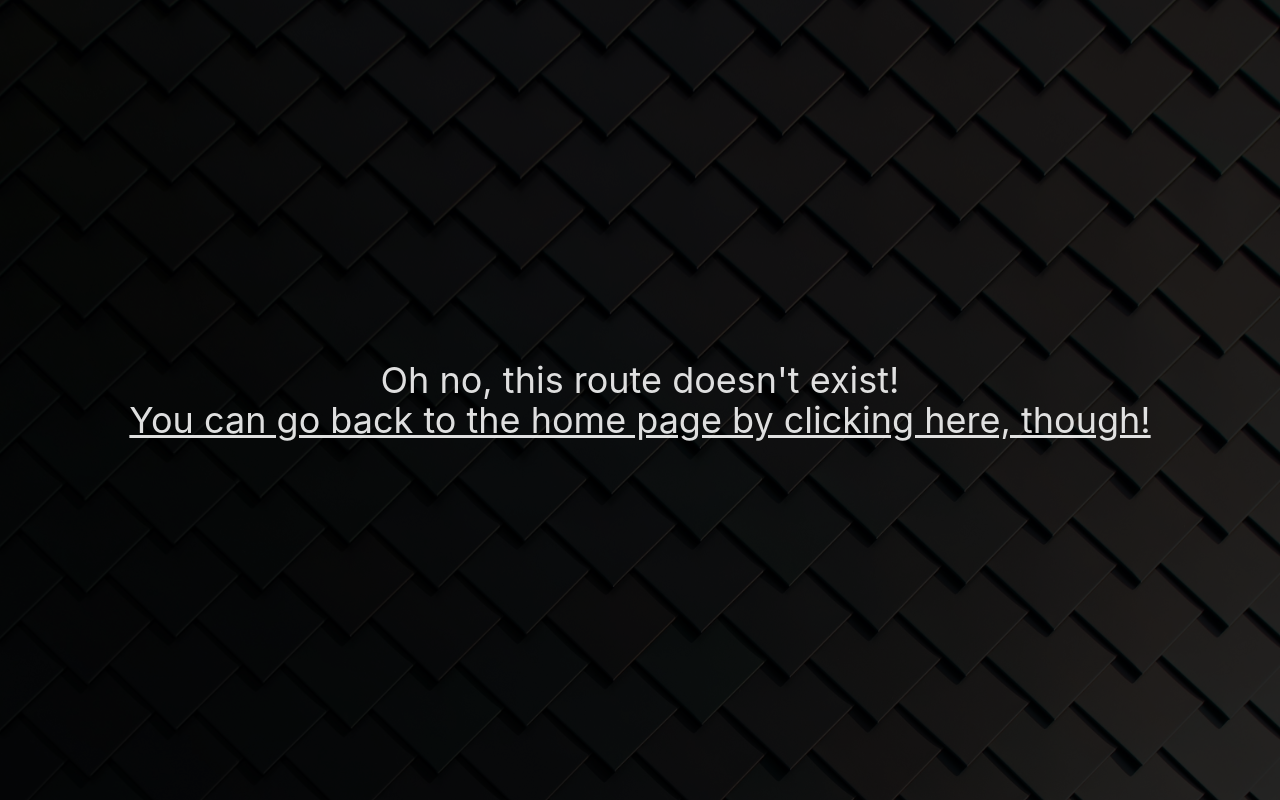
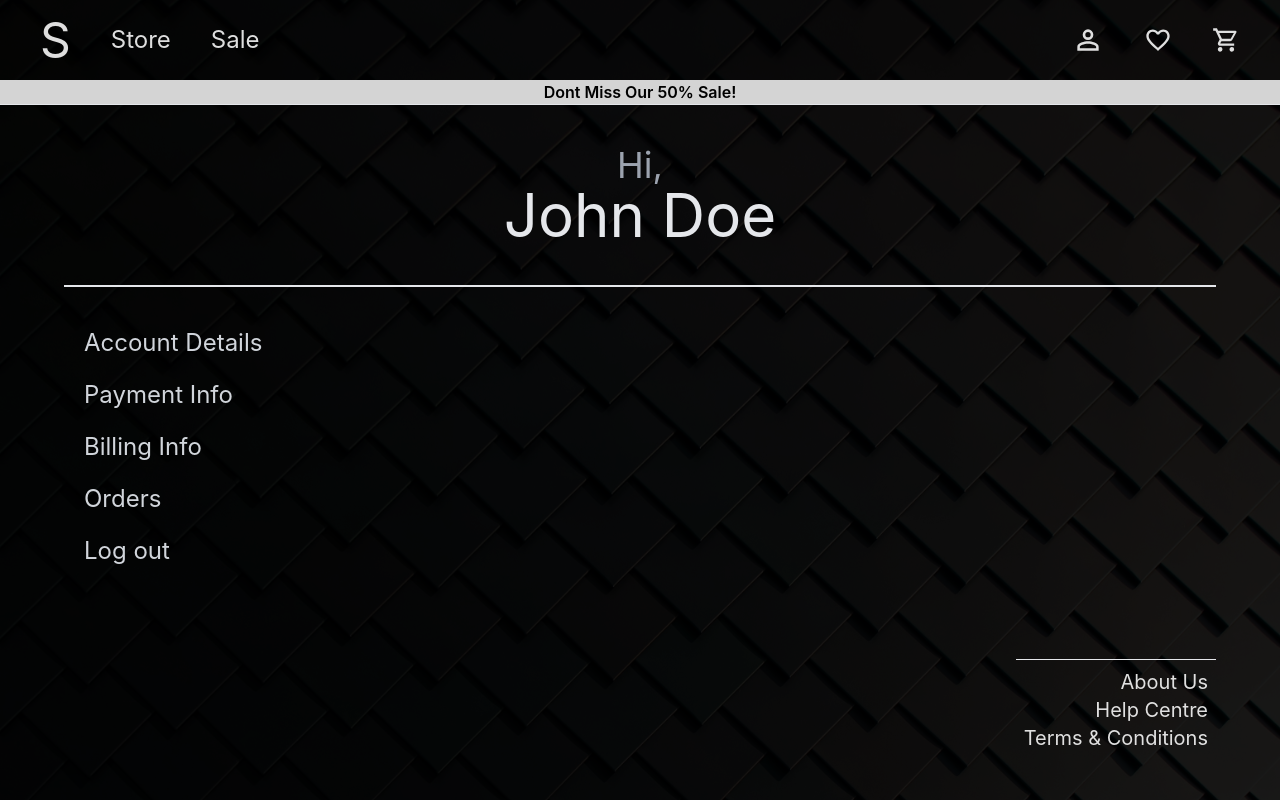
Before and after one commit to Jared588/shopping-cart, a React (Vite) app: page /account in a window 1280 px wide. Built offline with nearby package versions, Linux system fonts and the light colour scheme.

Commit message:
Add Account page

```diff
--- a/src/components/Header.jsx
+++ b/src/components/Header.jsx
@@ -23,7 +23,9 @@ function Header() {
                     </Link>
                 </nav>
                 <nav aria-label='secondary-nav' className="hidden items-center justify-center text-2xl space-x-10 *:cursor-pointer md:flex md:visible">
-                    <svg className="w-8" xmlns="http://www.w3.org/2000/svg" viewBox="0 0 24 24"><title>account-outline</title><path d="M12,4A4,4 0 0,1 16,8A4,4 0 0,1 12,12A4,4 0 0,1 8,8A4,4 0 0,1 12,4M12,6A2,2 0 0,0 10,8A2,2 0 0,0 12,10A2,2 0 0,0 14,8A2,2 0 0,0 12,6M12,13C14.67,13 20,14.33 20,17V20H4V17C4,14.33 9.33,13 12,13M12,14.9C9.03,14.9 5.9,16.36 5.9,17V18.1H18.1V17C18.1,16.36 14.97,14.9 12,14.9Z" fill="rgba(255, 255, 255, 0.87)" /></svg>
+                    <Link to='/account'>
+                        <svg className="w-8" xmlns="http://www.w3.org/2000/svg" viewBox="0 0 24 24"><title>account-outline</title><path d="M12,4A4,4 0 0,1 16,8A4,4 0 0,1 12,12A4,4 0 0,1 8,8A4,4 0 0,1 12,4M12,6A2,2 0 0,0 10,8A2,2 0 0,0 12,10A2,2 0 0,0 14,8A2,2 0 0,0 12,6M12,13C14.67,13 20,14.33 20,17V20H4V17C4,14.33 9.33,13 12,13M12,14.9C9.03,14.9 5.9,16.36 5.9,17V18.1H18.1V17C18.1,16.36 14.97,14.9 12,14.9Z" fill="rgba(255, 255, 255, 0.87)" /></svg>
+                    </Link>
                     <Link to='/wishlist'>
                         <svg className="w-7" xmlns="http://www.w3.org/2000/svg" viewBox="0 0 24 24"><title>heart-outline</title><path d="M12.1,18.55L12,18.65L11.89,18.55C7.14,14.24 4,11.39 4,8.5C4,6.5 5.5,5 7.5,5C9.04,5 10.54,6 11.07,7.36H12.93C13.46,6 14.96,5 16.5,5C18.5,5 20,6.5 20,8.5C20,11.39 16.86,14.24 12.1,18.55M16.5,3C14.76,3 13.09,3.81 12,5.08C10.91,3.81 9.24,3 7.5,3C4.42,3 2,5.41 2,8.5C2,12.27 5.4,15.36 10.55,20.03L12,21.35L13.45,20.03C18.6,15.36 22,12.27 22,8.5C22,5.41 19.58,3 16.5,3Z" fill="rgba(255, 255, 255, 0.87)" /></svg>
                     </Link>
@@ -38,11 +40,11 @@ function Header() {
             <div className='bg-neutral-300 text-black text-center font-semibold'>Dont Miss Our 50% Sale!</div>
             {menu && (
                 <nav className="fixed w-52 mt-0.5 h-full bg-black/95 md:hidden z-10 menu-slide-in" style={{ right: 0 }}>
-                    <Link to='/cart' className='flex space-x-4 p-4 pt-6 place-items-center'>
+                    <Link to='/account' className='flex space-x-4 p-4 pt-6 place-items-center'>
                         <svg className="w-8" xmlns="http://www.w3.org/2000/svg" viewBox="0 0 24 24"><title>account-outline</title><path d="M12,4A4,4 0 0,1 16,8A4,4 0 0,1 12,12A4,4 0 0,1 8,8A4,4 0 0,1 12,4M12,6A2,2 0 0,0 10,8A2,2 0 0,0 12,10A2,2 0 0,0 14,8A2,2 0 0,0 12,6M12,13C14.67,13 20,14.33 20,17V20H4V17C4,14.33 9.33,13 12,13M12,14.9C9.03,14.9 5.9,16.36 5.9,17V18.1H18.1V17C18.1,16.36 14.97,14.9 12,14.9Z" fill="rgba(255, 255, 255, 0.87)" /></svg>
                         <p>Profile</p>
                     </Link>
-                    <Link to='/cart' className='flex space-x-4 p-4 place-items-center'>
+                    <Link to='/wishlist' className='flex space-x-4 p-4 place-items-center'>
                         <svg className="w-7" xmlns="http://www.w3.org/2000/svg" viewBox="0 0 24 24"><title>heart-outline</title><path d="M12.1,18.55L12,18.65L11.89,18.55C7.14,14.24 4,11.39 4,8.5C4,6.5 5.5,5 7.5,5C9.04,5 10.54,6 11.07,7.36H12.93C13.46,6 14.96,5 16.5,5C18.5,5 20,6.5 20,8.5C20,11.39 16.86,14.24 12.1,18.55M16.5,3C14.76,3 13.09,3.81 12,5.08C10.91,3.81 9.24,3 7.5,3C4.42,3 2,5.41 2,8.5C2,12.27 5.4,15.36 10.55,20.03L12,21.35L13.45,20.03C18.6,15.36 22,12.27 22,8.5C22,5.41 19.58,3 16.5,3Z" fill="rgba(255, 255, 255, 0.87)" /></svg>
                         <p>Wishlist</p>
                     </Link>
--- /dev/null
+++ b/src/routes/Account.jsx
@@ -0,0 +1,31 @@
+import Header from '../components/Header';
+
+function Account() {
+  return (
+    <div className="flex flex-col min-h-svh justify-between bg-black bg-opacity-50">
+      <Header />
+      <div className="p-6 text-5xl bg-black bg-opacity-80 border-t flex flex-col flex-auto md:px-16 lg:py-10 overflow-hidden justify-between">
+        <div>
+          <h1 className="pb-10 border-b-2 text-4xl text-gray-400 text-center">
+            Hi, <br />
+            <span className="text-6xl slide-in text-gray-200">John Doe</span>
+          </h1>
+          <ul className="text-2xl mt-10 ml-5 space-y-5 text-gray-300 slide-in *:cursor-pointer">
+            <li>Account Details</li>
+            <li>Payment Info</li>
+            <li>Billing Info</li>
+            <li>Orders</li>
+            <li>Log out</li>
+          </ul>
+        </div>
+        <ul className="place-self-end text-right text-xl border-t p-2 fade-in *:cursor-pointer">
+            <li>About Us</li>
+            <li>Help Centre</li>
+            <li>Terms & Conditions</li>
+        </ul>
+      </div>
+    </div>
+  );
+}
+
+export default Account;
--- a/src/routes/Router.jsx
+++ b/src/routes/Router.jsx
@@ -9,6 +9,7 @@ import Store from './Store';
 import Sale from './Sale';
 import Wishlist from './Wishlist';
 import Cart from './Cart';
+import Account from './Account';
 import { useState, createContext } from 'react';
 
 export const CartContext = createContext();
@@ -99,6 +100,11 @@ const Router = () => {
       errorElement: <ErrorPage />,
     },
     {
+      path: '/account',
+      element: <Account />,
+      errorElement: <ErrorPage />,
+    },
+    {
       path: '/cart',
       element: <Cart cart={cart} />,
       errorElement: <ErrorPage />,
```
